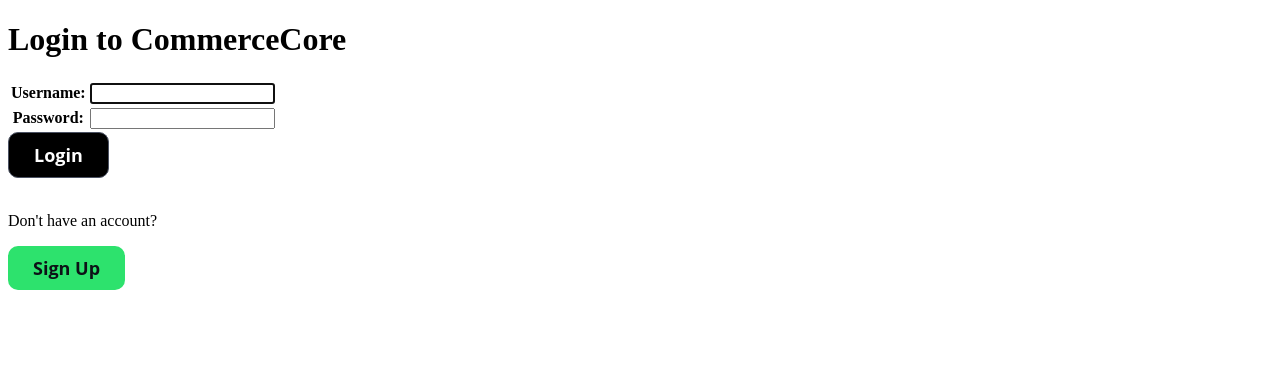
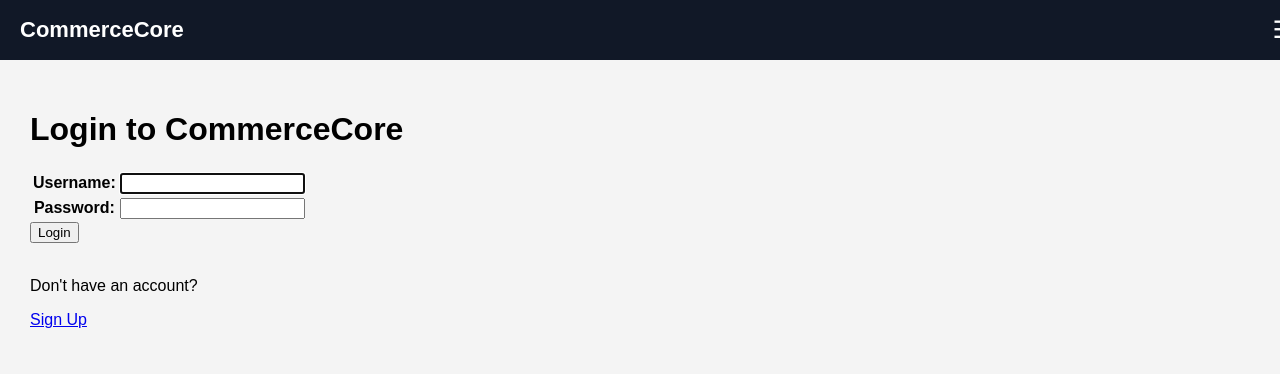
Before and after one commit to codeverse-amol/CommerceCore, a Django app: a page that uses templates/base.html in a window 1280 px wide. Shown: the top 374 px of the page. Run offline with Django 5.2, Linux system fonts and the light colour scheme.

Commit message:
feat: improve cart functionality and frontend styling

```diff
--- a/apps/carts/views.py
+++ b/apps/carts/views.py
@@ -39,3 +39,9 @@ def view_cart(request):
     cart_items = cart.items.all()
 
     return render(request, 'carts/cart.html', {'cart_items': cart_items})
+
+
+
+@property
+def total_price(self):
+    return self.quantity * self.product.price
--- a/static/css/base.css
+++ b/static/css/base.css
@@ -0,0 +1,81 @@
+body{
+    margin: 0;
+    font-family: Arial, sans-serif;
+    background: #f4f4f4;
+}
+
+/* Navbar */
+.navbar{
+    height: 60px;
+
+    background: #111827;
+    color: white;
+
+    display: flex;
+    align-items: center;
+    justify-content: space-between;
+
+    padding: 0 20px;
+
+    position: fixed;
+    top: 0;
+    left: 0;
+    width: 100%;
+
+    z-index: 1000;
+}
+
+.logo{
+    font-size: 22px;
+    font-weight: bold;
+}
+
+.menu-btn{
+    background: none;
+    border: none;
+
+    color: white;
+    font-size: 24px;
+
+    cursor: pointer;
+}
+
+/* Sidebar */
+
+.sidebar{
+    width: 250px;
+    height: calc(100vh - 60px);
+
+    background: #1f2937;
+
+    position: fixed;
+    top: 60px;
+    left: -250px;
+
+    transition: 0.3s;
+
+    padding-top: 20px;
+}
+
+.sidebar.active{
+    left: 0;
+}
+
+.sidebar a{
+    display: block;
+
+    color: white;
+    text-decoration: none;
+
+    padding: 15px 20px;
+}
+
+.sidebar a:hover{
+    background: #374151;
+}
+
+/* Main Content */
+
+.main-content{
+    padding: 90px 30px 30px 30px;
+}
--- a/templates/base.html
+++ b/templates/base.html
@@ -1,16 +1,75 @@
 {% load static %}
+
 <!DOCTYPE html>
 <html lang="en">
+
 <head>
     <meta charset="UTF-8">
-    <title>{% block title %}{% endblock %}</title>
 
-    <link rel="stylesheet" href="{% static 'css/login.css' %}">
+    <meta name="viewport"
+          content="width=device-width, initial-scale=1.0">
+
+    <link rel="stylesheet"
+          href="{% static 'css/base.css' %}">
+
+    {% block css %}{% endblock %}
+
+    <title>CommerceCore</title>
 </head>
+
 <body>
 
-    {% block content %}
-    {% endblock %}
+    <!-- Navbar -->
+    <nav class="navbar">
+
+        <div class="logo">
+            CommerceCore
+        </div>
+
+        <button class="menu-btn"
+                onclick="toggleSidebar()">
+            ☰
+        </button>
+
+    </nav>
+
+    <!-- Sidebar -->
+    <div class="sidebar" id="sidebar">
+
+        <a href="{% url 'dashboard' %}">
+            Dashboard
+        </a>
+
+        <a href="{% url 'list_products' %}">
+            Products
+        </a>
+
+        <a href="{% url 'view_cart' %}">
+            Cart
+        </a>
+
+    </div>
+
+    <!-- Main Content -->
+    <main class="main-content">
+
+        {% block content %}
+
+        {% endblock %}
+
+    </main>
+
+    <script>
+
+        function toggleSidebar(){
+
+            document
+                .getElementById("sidebar")
+                .classList.toggle("active");
+
+        }
+
+    </script>
 
 </body>
 </html>
```
Also changed, not shown: templates/carts/cart.html (+21 -16 lines), templates/products/listProducts.html (+14 -13 lines).
